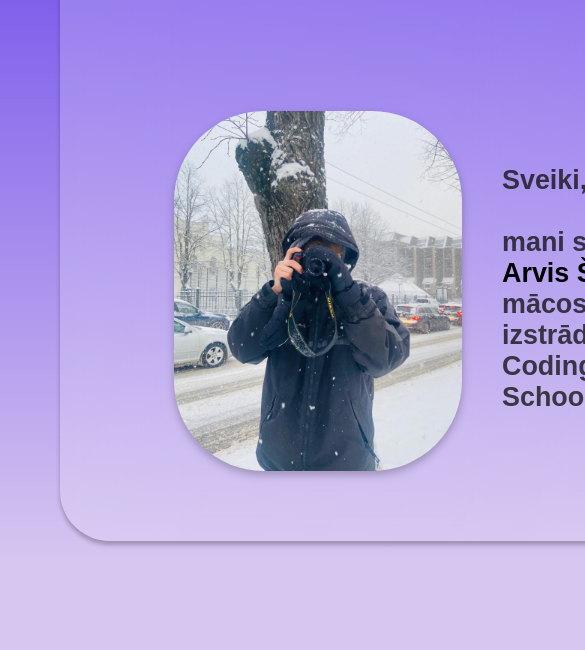
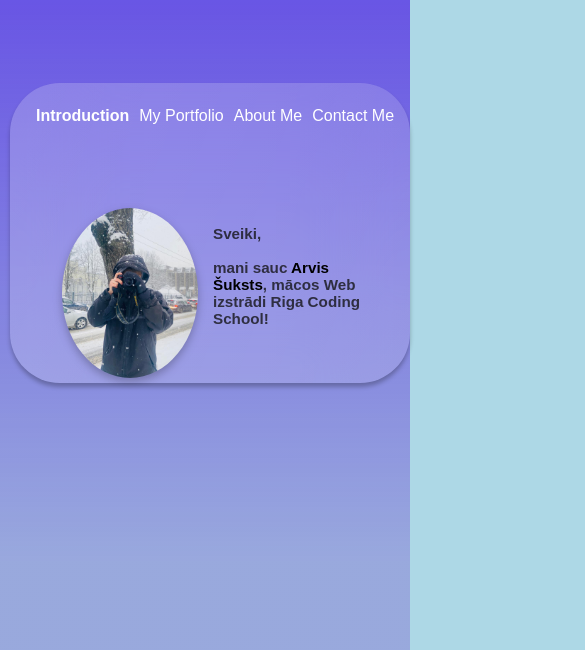
Before and after one commit to baltaisvilcens/nosleguma_darbs, a plain HTML site: page index.html in a window 390 px wide. Shown: the part 214-864 px from the top of the page, 585 px wide, since content can reach past the window. Drawn offline with Linux system fonts and the light colour scheme.

Commit message:
commitation

```diff
--- a/style.css
+++ b/style.css
@@ -1,15 +1,10 @@
 * {
-    position: sticky;
     padding: 0;
     margin: 0;
 }
 
 body {
-    min-width: 630px;
-    left: 50px;
-    display: block;
     position: relative;
-    width: 100%;
     height: 100vh;
     padding: 10px;
     background:linear-gradient(to bottom, #4a1fe7e0, #6022c442 90%);
@@ -38,7 +33,6 @@ body {
     font-size: 23px;
     line-height: 40px;
     margin-top: 70px;
-    display: flex;
     position: relative;
     align-items: center;
     justify-content: center;
@@ -80,6 +74,7 @@ body {
     padding: 40px;
     height: 360px;
     border-radius: 130px;
+    border-radius: 50%;
 }
 
 .text_field {
@@ -96,3 +91,56 @@ body {
 .user {
     color: black;
 }
+
+
+@media only screen and (max-width: 695px) {
+    body {
+        width: 10px;
+        min-width: 300px;
+        min-height: 190px;
+      display: flex;
+      align-items: center;
+      justify-content: center;
+      background-color: lightblue;
+      margin: auto;
+    }
+
+    .wrapper {
+        align-items: center;
+        margin-left: 30px;
+        height: 300px;
+        width: 470px;
+    }
+
+    .profila_bilde {
+        margin: auto;
+        display: flex;
+        height: 170px;
+        border-radius: 50%;
+        padding: 10px;
+    }
+
+    .navigation {
+        margin: auto;
+        height: 115px;
+    }
+
+    .navigation a {
+        font-size: 16px;
+        margin-left: 10px;
+        display: flex;
+    }
+
+    .glass_bord {
+        display: flex;
+        justify-content: center;
+        align-items: center;
+    }
+
+    .text_field {
+        max-width: 150px;
+        font-size: 13px;
+        cursor: default;
+        padding: 5px;
+    }
+  }
```
Also changed, not shown: index.html (+1 -1 lines).
